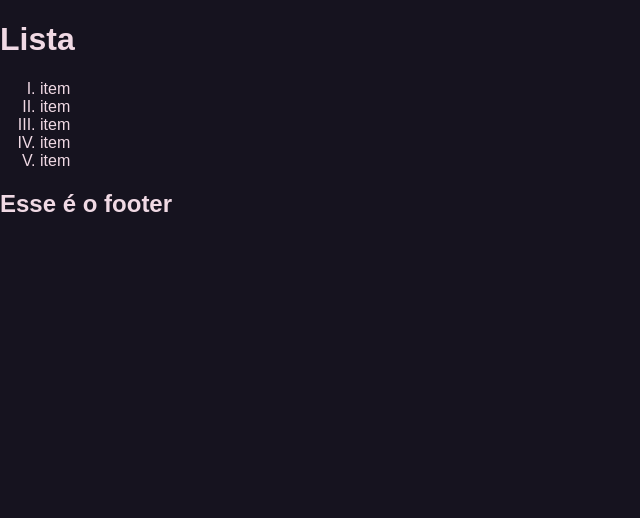
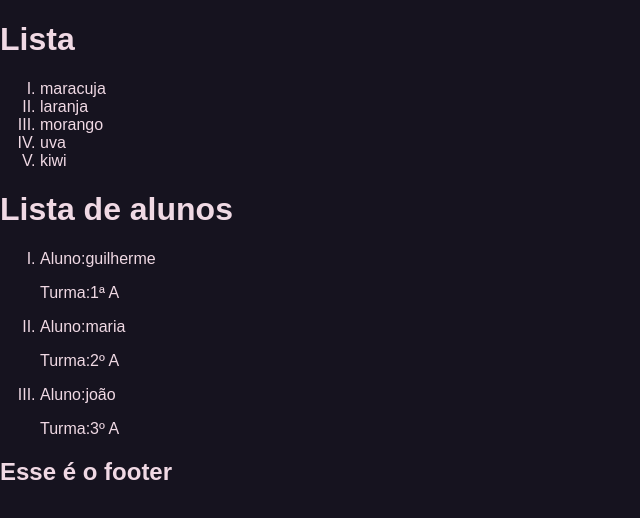
Before and after one commit to renataaap/calculadora, a Next.js app: page /lista in a window 1280 px wide. Shown: the top 518 px of the page, without its empty margins (0-640 px from the left). Built offline with nearby package versions, Linux system fonts and the light colour scheme.

Commit message:
feat: add student list display to Lista component

```diff
--- a/app/lista/page.tsx
+++ b/app/lista/page.tsx
@@ -1,16 +1,46 @@
 export default function Lista() {
     let frutas = ['maracuja', 'laranja', 'morango', 'uva', 'kiwi']
+
+    let alunos = [
+        {
+            nome:"guilherme",
+            turma:"1ª A"
+        },
+        {
+            nome:"maria",
+            turma:"2º A"
+        },
+        {
+            nome:"joão",
+            turma:"3º A"
+        }
+    ]
 
     return (
         <>
         <h1>Lista</h1>
         <ol type ="I">
-            <li>item</li>
-            <li>item</li>
-            <li>item</li>
-            <li>item</li>
-            <li>item</li>
+            <li>{frutas[0]}</li>
+            <li>{frutas[1]}</li>
+            <li>{frutas[2]}</li>
+            <li>{frutas[3]}</li>
+            <li>{frutas[4]}</li>
          </ol>
+        <h1>Lista de alunos</h1>
+        <ol type ="I">
+            <li>
+                <p>Aluno:{alunos[0].nome} </p>
+                <p>Turma:{alunos[0].turma} </p>
+            </li>
+            <li>
+                <p>Aluno:{alunos[1].nome} </p>
+                <p>Turma:{alunos[1].turma} </p>
+            </li>
+            <li>
+                <p>Aluno:{alunos[2].nome} </p>
+                <p>Turma:{alunos[2].turma} </p>
+            </li>
+        </ol>
         </>
     );
 }
```
